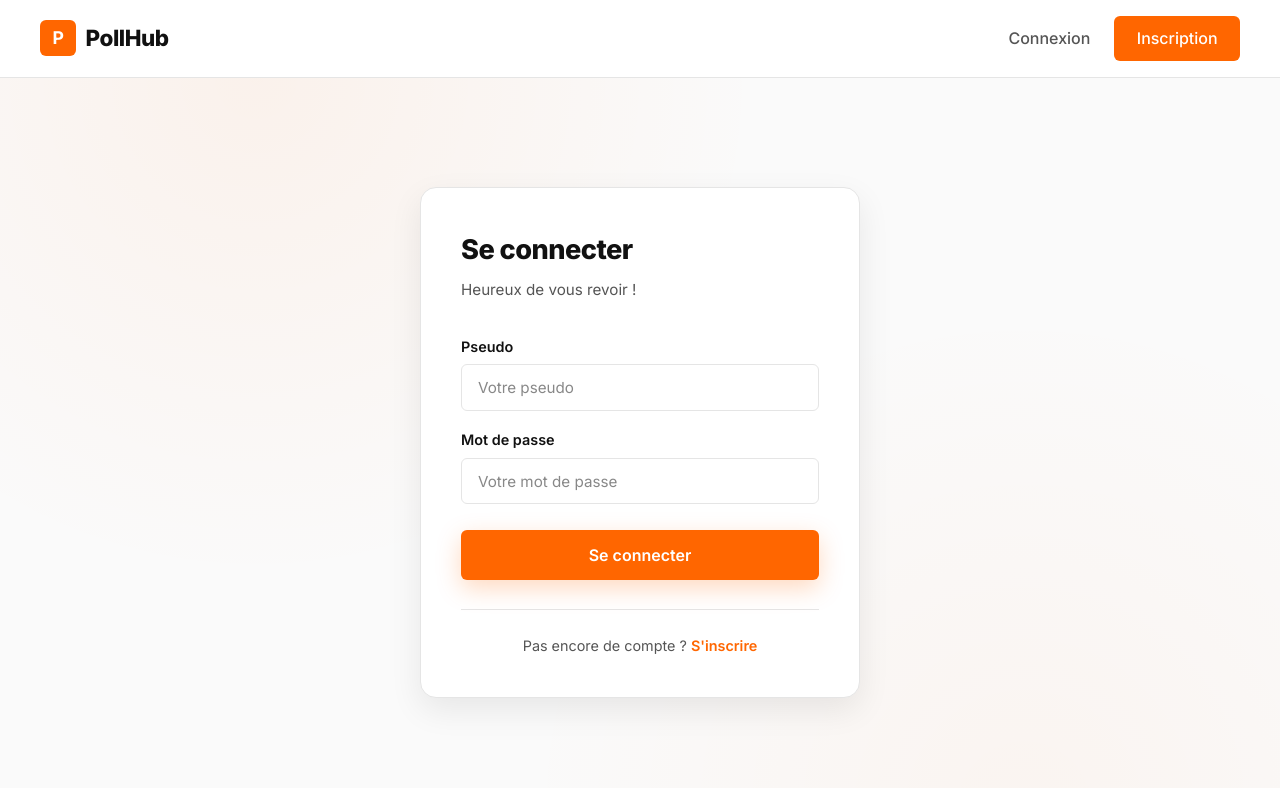
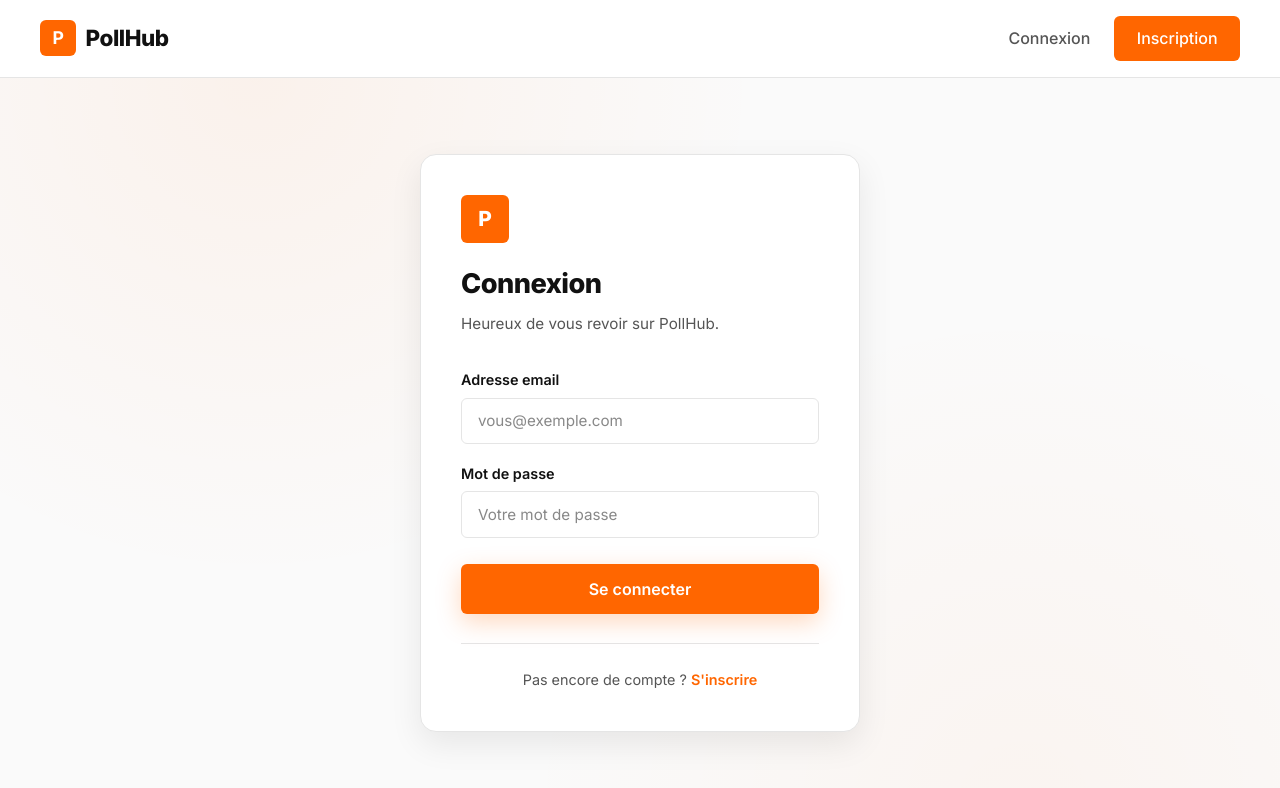
Before and after one commit to quangquan117/Ctf_M2, a React (Vite) app in the folder front/: page /connexion in a window 1280 px wide. Shown: the top 788 px of the page. Built offline with nearby package versions, Linux system fonts and the light colour scheme; no server answers.

Commit message:
feat(front): adaptation de la page de connexion (email + motDePasse)

```diff
--- a/front/src/pages/Login.tsx
+++ b/front/src/pages/Login.tsx
@@ -5,8 +5,8 @@ import "../styles/Auth.css";
 
 function Login() {
   const navigate = useNavigate();
-  const [pseudo, setPseudo] = useState("");
-  const [password, setPassword] = useState("");
+  const [email, setEmail] = useState("");
+  const [motDePasse, setMotDePasse] = useState("");
   const [error, setError] = useState("");
   const [loading, setLoading] = useState(false);
 
@@ -16,14 +16,14 @@ function Login() {
 
     try {
       setLoading(true);
-      const response = await authService.login({ pseudo, password });
-      localStorage.setItem("token", response.token);
-      localStorage.setItem("pseudo", response.pseudo);
+      await authService.login({ email: email.trim(), motDePasse });
       navigate("/");
     } catch (err: any) {
-      setError(
-        err.response?.data?.message || "Pseudo ou mot de passe incorrect."
-      );
+      const message =
+        err.response?.data?.message ||
+        err.response?.data?.error ||
+        "Email ou mot de passe incorrect.";
+      setError(message);
     } finally {
       setLoading(false);
     }
@@ -32,30 +32,35 @@ function Login() {
   return (
     <div className="auth-container">
       <div className="auth-card">
-        <h2>Se connecter</h2>
-        <p className="auth-description">Heureux de vous revoir !</p>
+        <div className="auth-logo">P</div>
+        <h2>Connexion</h2>
+        <p className="auth-description">
+          Heureux de vous revoir sur PollHub.
+        </p>
 
         <form onSubmit={handleSubmit} className="auth-form">
           <div className="field">
-            <label htmlFor="pseudo">Pseudo</label>
+            <label htmlFor="email">Adresse email</label>
             <input
-              id="pseudo"
-              type="text"
-              value={pseudo}
-              onChange={(e) => setPseudo(e.target.value)}
-              placeholder="Votre pseudo"
+              id="email"
+              type="email"
+              value={email}
+              onChange={(e) => setEmail(e.target.value)}
+              placeholder="vous@exemple.com"
+              autoComplete="email"
               required
             />
           </div>
 
           <div className="field">
-            <label htmlFor="password">Mot de passe</label>
+            <label htmlFor="motDePasse">Mot de passe</label>
             <input
-              id="password"
+              id="motDePasse"
               type="password"
-              value={password}
-              onChange={(e) => setPassword(e.target.value)}
+              value={motDePasse}
+              onChange={(e) => setMotDePasse(e.target.value)}
               placeholder="Votre mot de passe"
+              autoComplete="current-password"
               required
             />
           </div>
```
